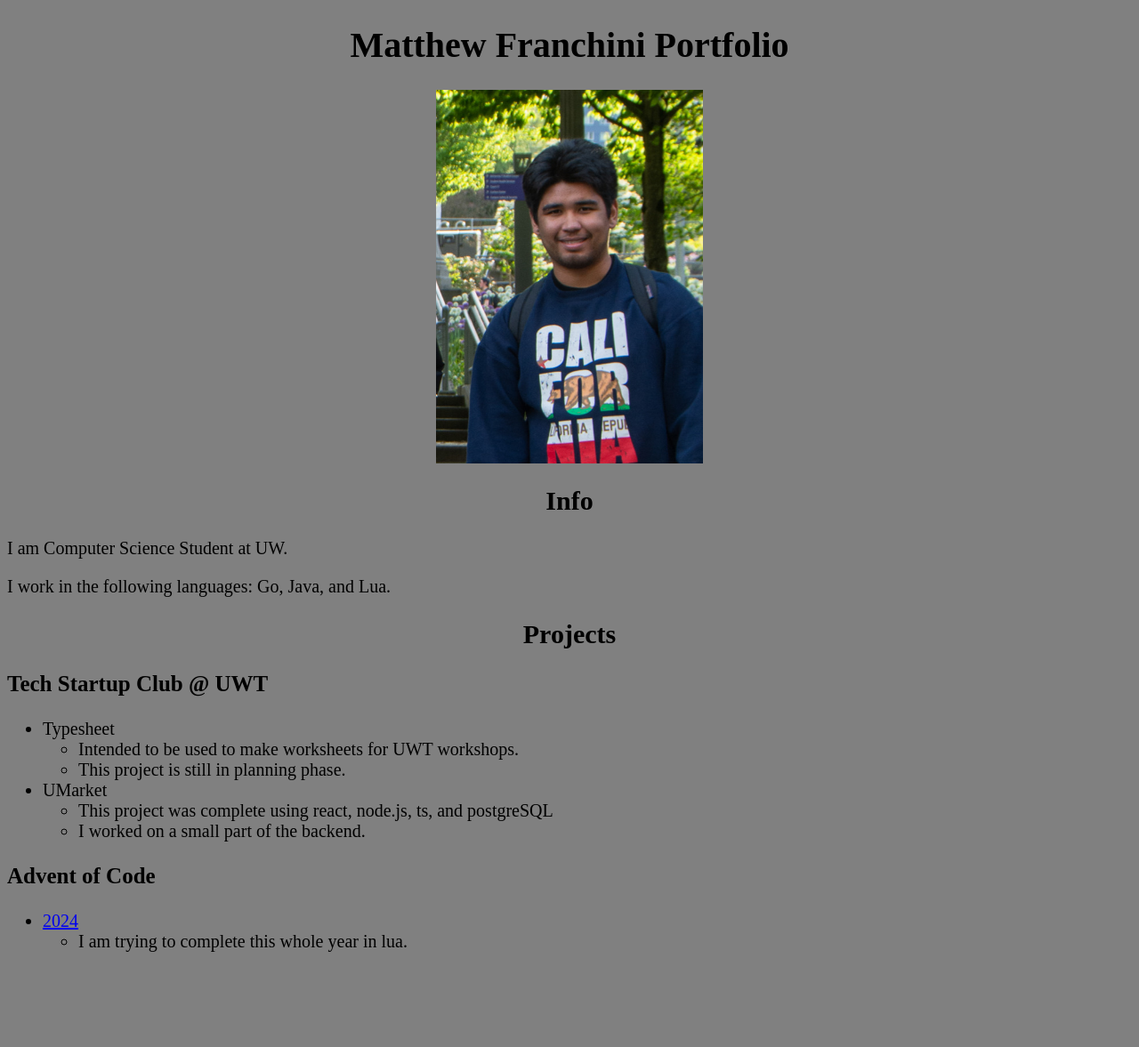
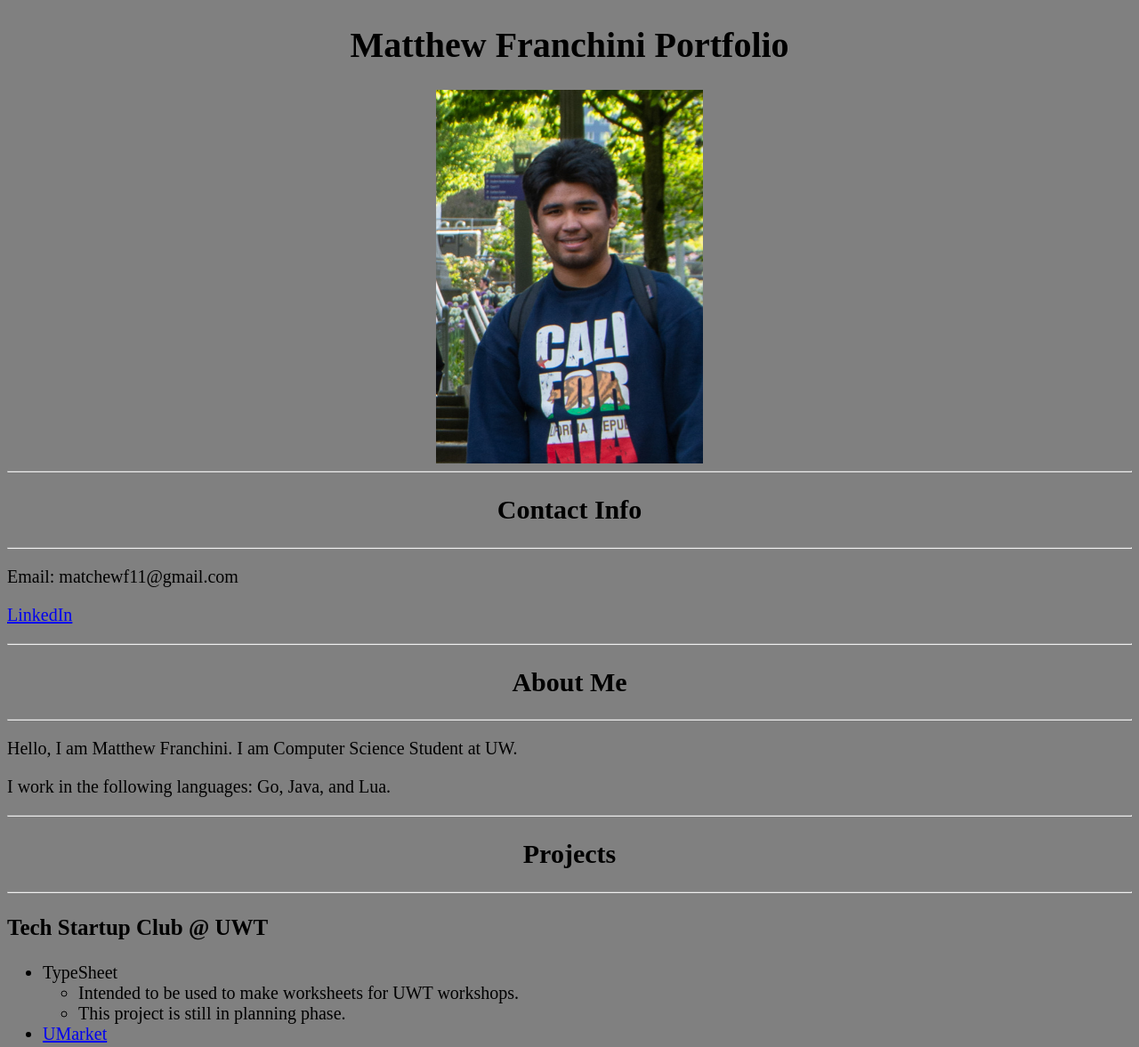
Before and after one commit to matchewf11/portfolio, a plain HTML site: page index.html in a window 1280 px wide. Shown: the top 1177 px of the page at 89% size. Before the commit the page ends 1090 px from the top, so only its background shows below. Drawn offline with Linux system fonts and the light colour scheme.

Commit message:
Added linked in and email to info

```diff
--- a/index.html
+++ b/index.html
@@ -10,18 +10,27 @@
   <body>
     <h1>Matthew Franchini Portfolio</h1>
     <img src="my_pic.jpg" alt="Picture of me">
-    <h2>Info</h2>
-      <p>I am Computer Science Student at UW.</p>
+    <hr>
+    <h2>Contact Info</h2>
+    <hr>
+    <p>Email: matchewf11@gmail.com</p>
+    <p><a href="https://www.linkedin.com/in/matfran" target="_blank" rel="noopener noreferrer">LinkedIn</a></p>
+    <hr>
+    <h2>About Me</h2>
+    <hr>
+      <p>Hello, I am Matthew Franchini. I am Computer Science Student at UW.</p>
       <p>I work in the following languages: Go, Java, and Lua.</p>
+    <hr>
     <h2>Projects</h2>
+      <hr>
       <h3>Tech Startup Club @ UWT</h3>
       <ul>
-        <li>Typesheet</li>
+        <li>TypeSheet</li>
           <ul>
             <li>Intended to be used to make worksheets for UWT workshops.</li>
             <li>This project is still in planning phase.</li>
           </ul>
-        <li>UMarket</li>
+        <li><a href="https://github.com/TechStartupClub/UMarket" target="_blank" rel="noopener noreferrer">UMarket</a></li>
           <ul>
             <li>This project was complete using react, node.js, ts, and postgreSQL</li>
             <li>I worked on a small part of the backend.</li>
```
